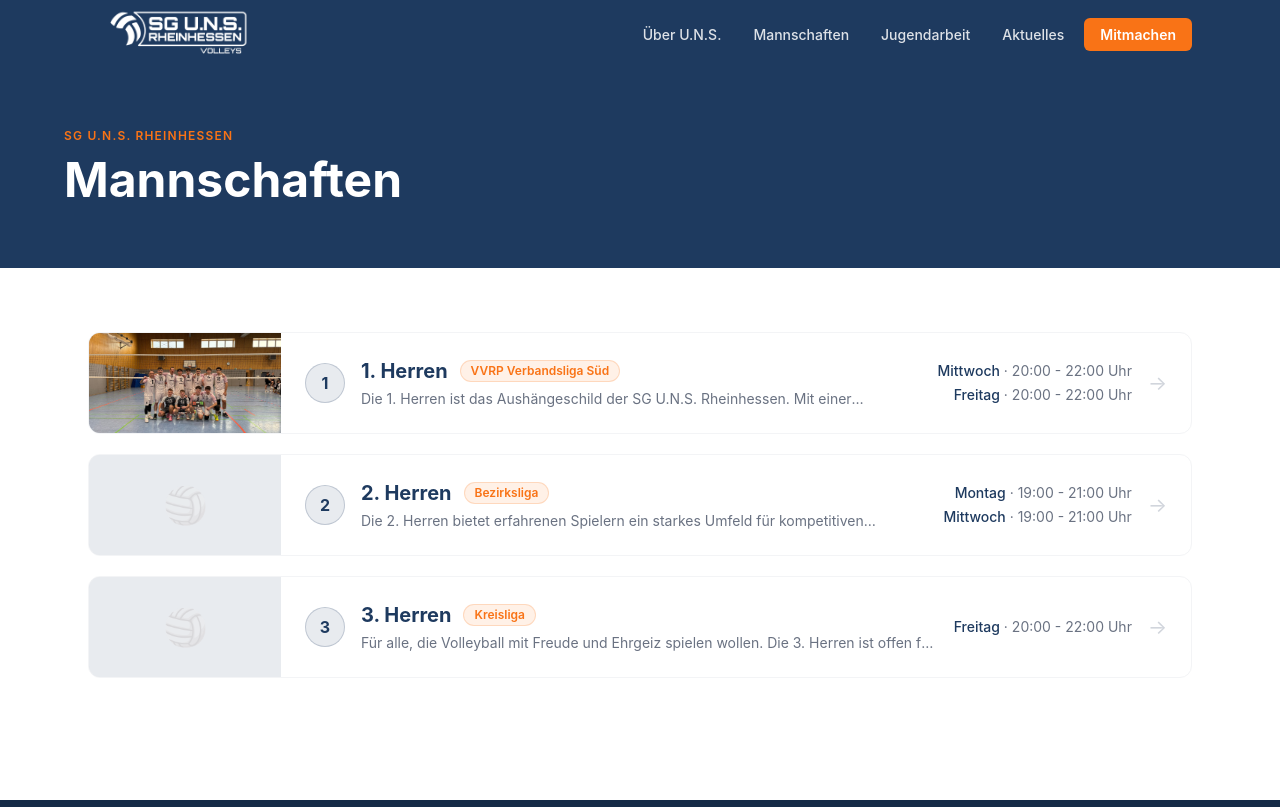
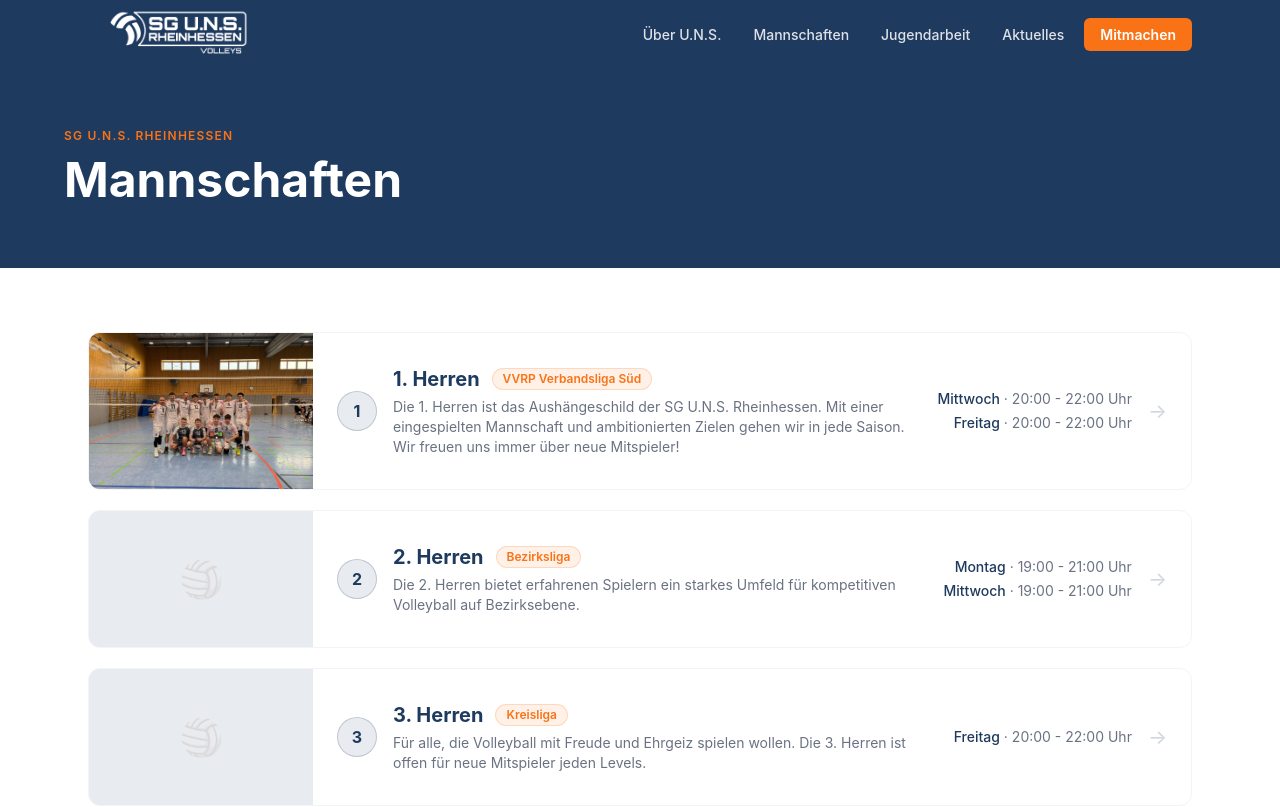
Before and after one commit to niklashoefling/sg-uns-website, a Next.js app: page /mannschaften in a window 1280 px wide. Shown: the top 807 px of the page. Built offline with nearby package versions, Linux system fonts and the light colour scheme.

Commit message:
feat: more lines at TeamCard

```diff
--- a/src/components/cards/TeamCard.tsx
+++ b/src/components/cards/TeamCard.tsx
@@ -8,7 +8,7 @@ export default function TeamCard({ team, index }: { team: Mannschaft; index: num
       href={`/mannschaften/${team.slug}`}
       className="group border border-gray-100 rounded-xl overflow-hidden hover:border-primary/30 hover:shadow-md transition-all flex flex-col md:flex-row md:items-stretch"
     >
-      <div className="relative w-full md:w-48 h-44 md:h-auto shrink-0 bg-secondary/10">
+      <div className="relative w-full md:w-56 h-48 md:h-auto shrink-0 bg-secondary/10">
         {team.teamfoto ? (
           <Image
             src={team.teamfoto}
@@ -23,7 +23,7 @@ export default function TeamCard({ team, index }: { team: Mannschaft; index: num
         )}
       </div>
 
-      <div className="flex flex-1 flex-col md:flex-row md:items-center gap-4 p-6">
+      <div className="flex flex-1 flex-col md:flex-row md:items-center gap-4 p-6 md:py-8">
         <div className="shrink-0 w-10 h-10 rounded-full bg-secondary/10 border border-secondary/20 flex items-center justify-center group-hover:bg-primary/10 group-hover:border-primary/30 transition-colors">
           <span className="text-secondary group-hover:text-primary font-bold transition-colors">{index + 1}</span>
         </div>
@@ -35,7 +35,7 @@ export default function TeamCard({ team, index }: { team: Mannschaft; index: num
               {team.liga}
             </span>
           </div>
-          <p className="text-sm text-gray-500 line-clamp-1">{team.beschreibung}</p>
+          <p className="text-sm text-gray-500 line-clamp-3">{team.beschreibung}</p>
         </div>
 
         <div className="shrink-0 flex flex-col gap-1 text-sm md:text-right">
```
